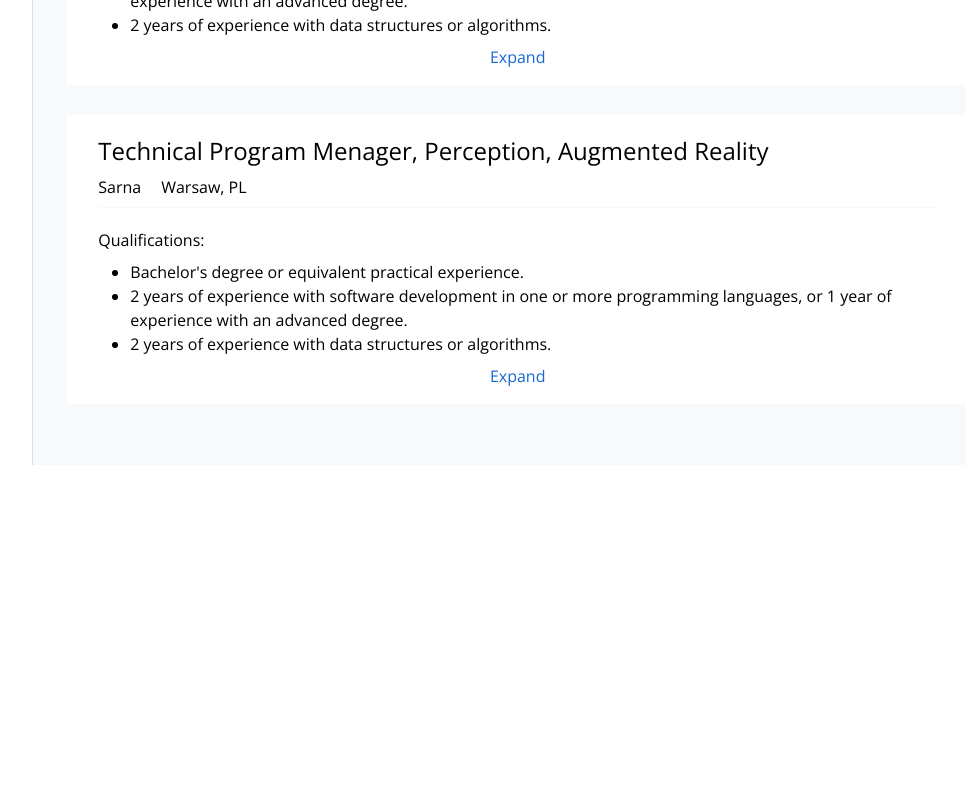
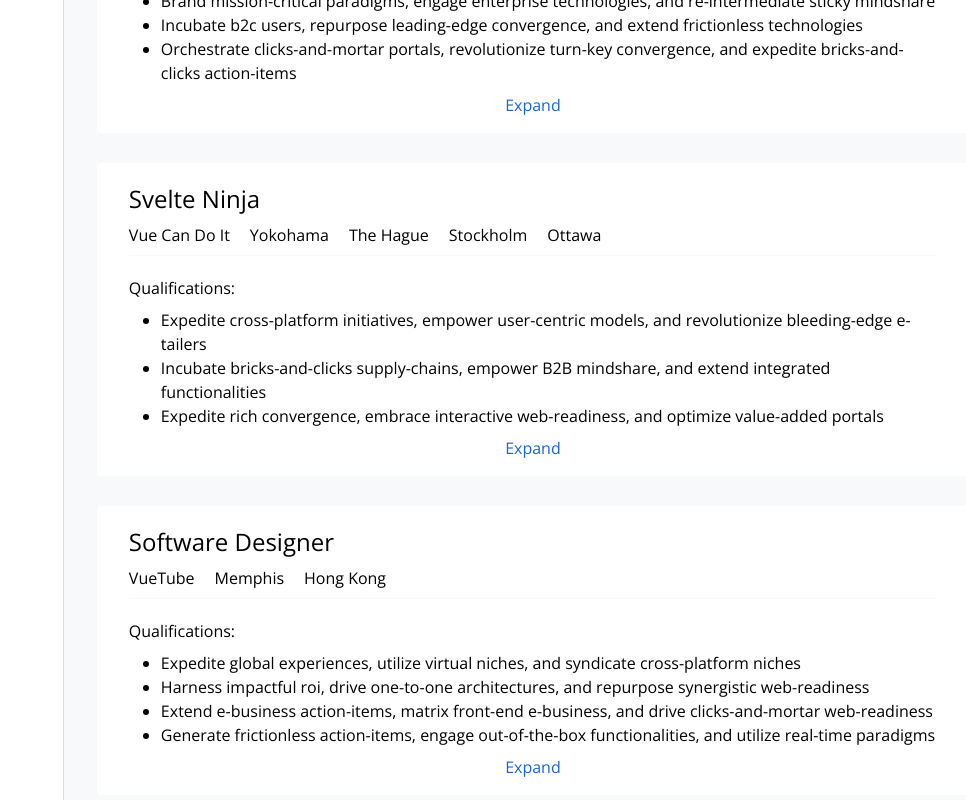
Before and after one commit to asarnacki/searcher, a Vue app: page /#/jobs/results in a window 1280 px wide. Shown: the part 620-1420 px from the top of the page, without its empty margins (278-1244 px from the left). Before the commit the page ends 1085 px from the top, so only its background shows below. Built offline with nearby package versions, Linux system fonts and the light colour scheme; data requests are answered from the project's data file.

Commit message:
change hardcoded data to backend logic

```diff
--- a/src/components/JobResults/JobListing.vue
+++ b/src/components/JobResults/JobListing.vue
@@ -1,21 +1,29 @@
 <template>
   <li class="mb-7">
     <router-link
-      to="/jobs/results/1"
+      :to="jobPageLink"
       class="mx-auto block rounded border border-solid border-brand-gray-2 bg-white hover:shadow-gray"
     >
       <div class="mx-8 border-b border-solid border-brand-gray-2 pt-5 pb-2">
         <h2 class="mb-2 text-2xl">
-          Technical Program Menager, Perception, Augmented Reality
+          {{ job.title }}
         </h2>
 
         <div class="flex flex-row align-middle">
           <div class="mr-5">
-            <span>Sarna</span>
+            <span>{{ job.organization }}</span>
           </div>
 
           <div>
-            <span>Warsaw, PL</span>
+            <ul>
+              <li
+                v-for="location in job.locations"
+                :key="location"
+                class="mr-5 inline-block"
+              >
+                <span>{{ location }}</span>
+              </li>
+            </ul>
           </div>
         </div>
       </div>
@@ -25,18 +33,17 @@
           <h3 class="mt-1 mb-2">Qualifications:</h3>
           <div>
             <ul class="list-disc pl-8">
-              <li>Bachelor's degree or equivalent practical experience.</li>
-              <li>
-                2 years of experience with software development in one or more
-                programming languages, or 1 year of experience with an advanced
-                degree.
+              <li
+                v-for="qualification in job.minimumQualifications"
+                :key="qualification"
+              >
+                <span>{{ qualification }}</span>
               </li>
-              <li>2 years of experience with data structures or algorithms.</li>
             </ul>
           </div>
         </div>
         <div class="mt-2 text-center">
-          <router-link to="/jobs/results/1" class="text-brand-blue-1"
+          <router-link :to="jobPageLink" class="text-brand-blue-1"
             >Expand</router-link
           >
         </div>
@@ -48,5 +55,16 @@
 <script>
 export default {
   name: "JobListing",
+  props: {
+    job: {
+      type: Object,
+      required: true,
+    },
+  },
+  computed: {
+    jobPageLink() {
+      return `/jobs/results/${this.job.id}`;
+    },
+  },
 };
 </script>
--- a/src/components/JobResults/JobListings.vue
+++ b/src/components/JobResults/JobListings.vue
@@ -1,17 +1,25 @@
 <template>
   <main class="flex-auto bg-brand-gray-2 p-8">
     <ol>
-      <job-listing />
-      <job-listing />
-      <job-listing />
+      <job-listing v-for="job in jobs" :key="job.id" :job="job" />
     </ol>
   </main>
 </template>
 
 <script>
+import axios from "axios";
 import JobListing from "@/components/JobResults/JobListing.vue";
 export default {
   name: "JobListings",
   components: { JobListing },
+  data() {
+    return {
+      jobs: [],
+    };
+  },
+  async mounted() {
+    const response = await axios.get("http://localhost:3000/jobs");
+    this.jobs = response.data;
+  },
 };
 </script>
```
